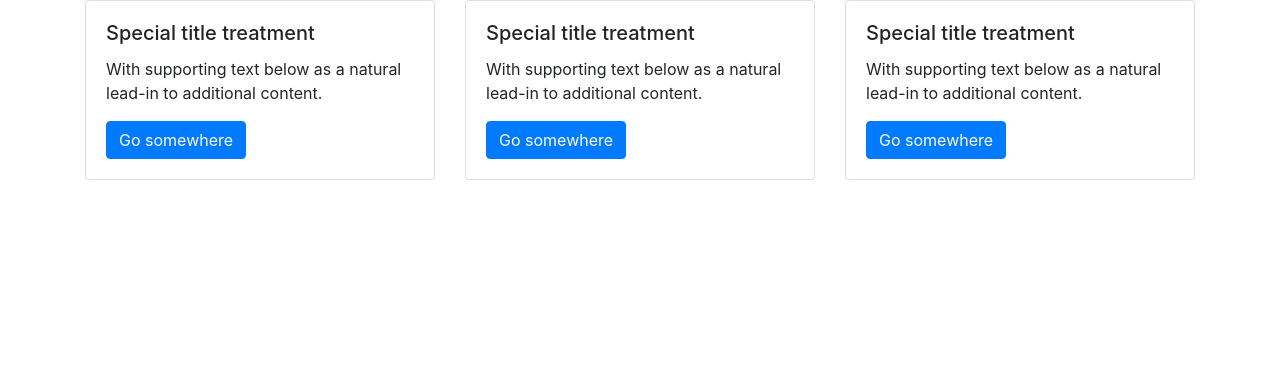
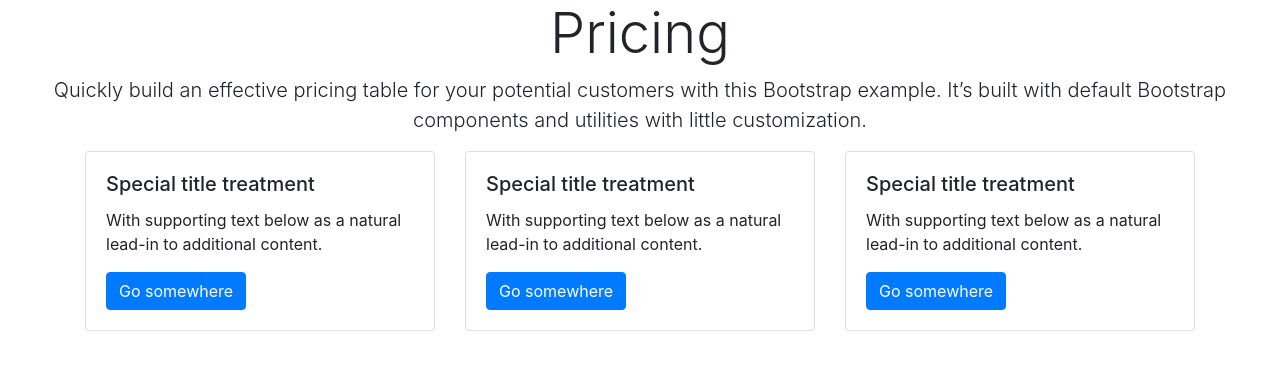
Before and after one commit to smartpie/smartpie.github.io, a plain HTML site: page index.html in a window 1280 px wide. Drawn offline with nearby package versions, Linux system fonts and the light colour scheme.

Commit message:
1
Co-Authored-By: smartpie <49282071+smartpie@users.noreply.github.com>

```diff
--- a/index.html
+++ b/index.html
@@ -12,6 +12,10 @@
     <title>Document</title>
 </head>
 <body>
+    <div class="header mx-auto text-center">
+        <h1 class="display-4">Pricing</h1>
+        <p class="lead">Quickly build an effective pricing table for your potential customers with this Bootstrap example. It’s built with default Bootstrap components and utilities with little customization.</p>
+    </div>
     <div class="container">
         <div class="card-deck">
             <div class="card">
```
